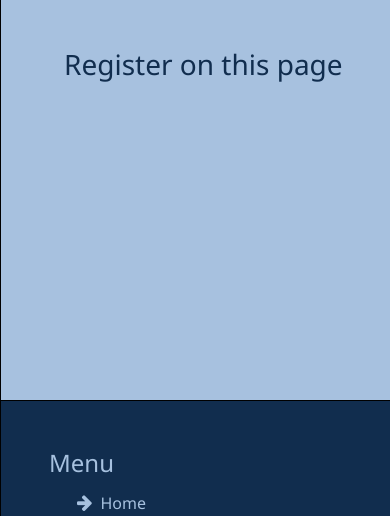
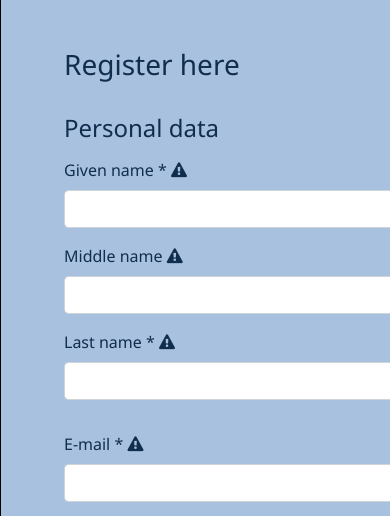
Before and after one commit to bbrands02/rent-a-car, a Symfony app: template templates/security/register.html.twig in a window 390 px wide; the page is wider, and only the part inside the window is pictured. Shown: the part 144-660 px from the top of that part. Run offline with Twig, Linux system fonts and the light colour scheme; the template is opened without the code that fills it, so the values that code supplies are empty; some libraries are stand-ins or nearby versions; grey boxes are pictures that could not be loaded.

Commit message:
register page added

```diff
--- a/templates/security/register.html.twig
+++ b/templates/security/register.html.twig
@@ -6,10 +6,102 @@
     {#            {% endif %}#}
 
     <div class="col-md-12">
-        <form method="post" action="{{ path('app_register') }}">
-            <h3>Register on this page</h3>
+        <form method="post" action="{{ path('app_security_makeuser') }}">
+            <h3>Register here</h3>
+
+            <br>
+
+            <h4 class="mb-3">Personal data</h4>
+
+            <div class="row mb-3">
+                <div class="col-md-4">
+                    <div class="form-group">
+                        <label for="firstNameInput">Given name * <i id="firstNameFeedbackI"
+                                                                    class="fa fa-warning input-feedback-i"></i></label>
+                        <input id="firstNameInput" onkeyup="validateText(this)" class="form-control" type="text"
+                                {# name="firstName" #} required>
+                    </div>
+                </div>
+                <div class="col-md-4">
+                    <div class="form-group">
+                        <label for="middleNameInput">Middle name <i id="middleNameFeedbackI"
+                                                                    class="fa fa-warning input-feedback-i"></i></label>
+                        <input id="middleNameInput" onkeyup="validateText(this)" class="form-control" type="text"
+                                {# name="middleName" #} >
+                    </div>
+                </div>
+                <div class="col-md-4">
+                    <div class="form-group">
+                        <label for="lastNameInput">Last name * <i id="lastNameFeedbackI"
+                                                                  class="fa fa-warning input-feedback-i"></i></label>
+                        <input id="lastNameInput" onkeyup="validateText(this)" class="form-control" type="text"
+                                {# name="lastName" #} required>
+                    </div>
+                </div>
+            </div>
+
+            <p style="color: red; display: none" id="emailFeedbackP" class="input-feedback">Given email is invalid.</p>
+
+            <div class="row">
+                <div class="col-md-6">
+                    <div class="form-group">
+                        <label for="emailInput">E-mail * <i id="emailFeedbackI"
+                                                            class="fa fa-warning input-feedback-i"></i></label>
+                        <input id="emailInput" onkeyup="validateEmail()" class="form-control" type="text" name="email"
+                               required>
+                    </div>
+                </div>
+            </div>
+
+            <div class="row">
+                <div class="col-md-6">
+                    <div class="form-group">
+                        <label for="phoneNumberInput">Phone number</label>
+                        <input id="phoneNumberInput" class="form-control" type="tel" {# name="phoneNumber" #}>
+                    </div>
+                </div>
+            </div>
+
+            <br>
+
+            <p id="passwordFeedbackP" class="input-feedback">Passwords are not identical.</p>
+
+            <div class="row">
+                <div class="col-md-6">
+                    <div class="form-group">
+                        <label for="passwordInput">Password * <i id="passwordFeedbackI"
+                                                                 class="fa fa-warning input-feedback-i"></i></label>
+                        <input id="passwordInput" onkeyup="validatePasswords()" class="form-control" type="password"
+                               name="password">
+                    </div>
+                </div>
+            </div>
+
+            <div class="row">
+                <div class="col-md-6">
+                    <div class="form-group">
+                        <label for="confirmPasswordInput">Confirm password * <i id="confirmPasswordFeedbackI"
+                                                                                class="fa fa-warning input-feedback-i"></i></label>
+                        <input id="confirmPasswordInput" onkeyup="validatePasswords()" class="form-control"
+                               type="password"
+                                {# name="confirmPassword" #}>
+                    </div>
+                </div>
+            </div>
+
+            <br>
+
+            <input name="type" type="hidden" value="user">
+
+            <div class="form-group">
+                <button class="btn btn-lg btn-primary submit-button" type="submit">
+                    Register
+                </button>
+            </div>
 
         </form>
     </div>
 
+    <script src="{{ asset('js/validateinputelements.js') }}"></script>
+
 {% endblock %}
```
